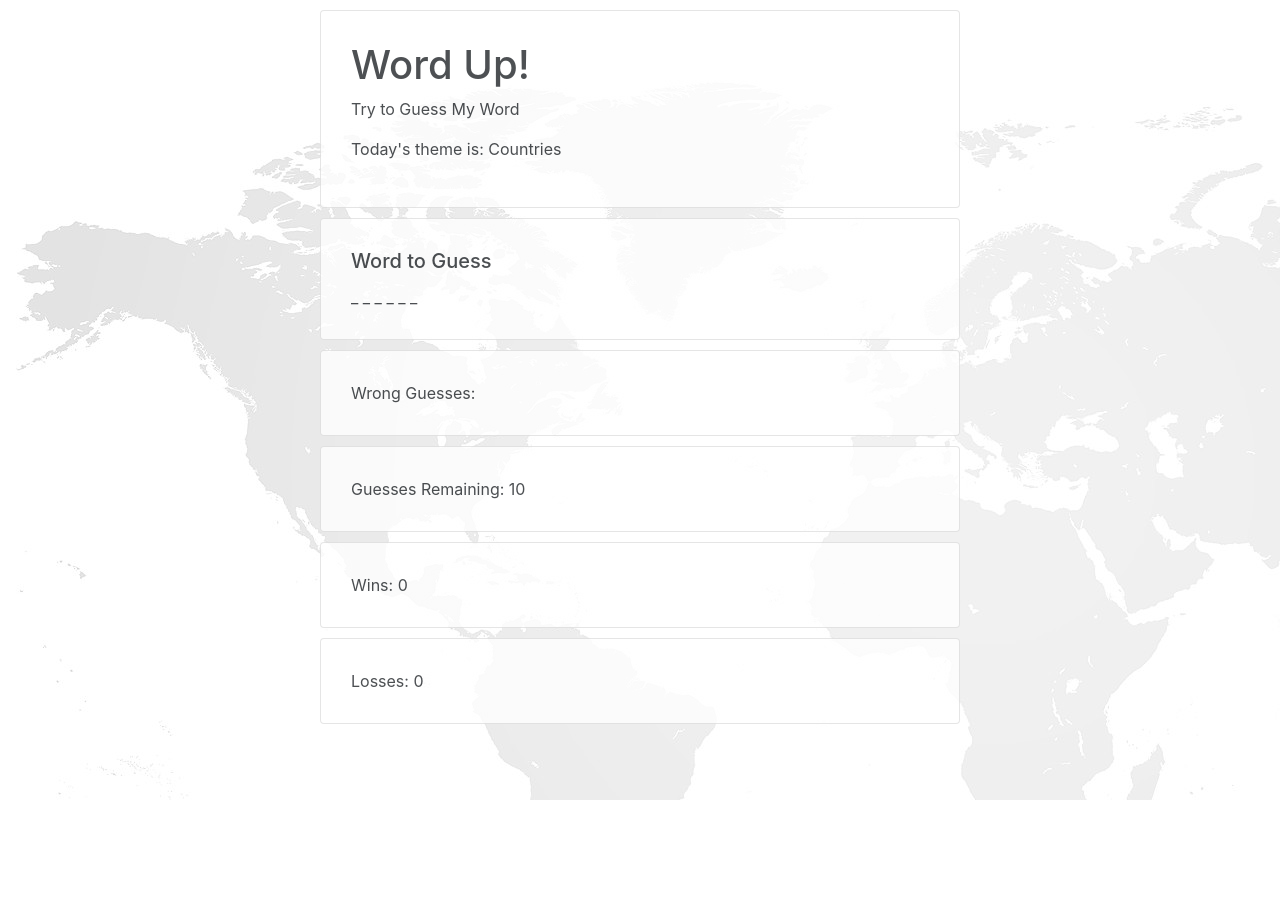
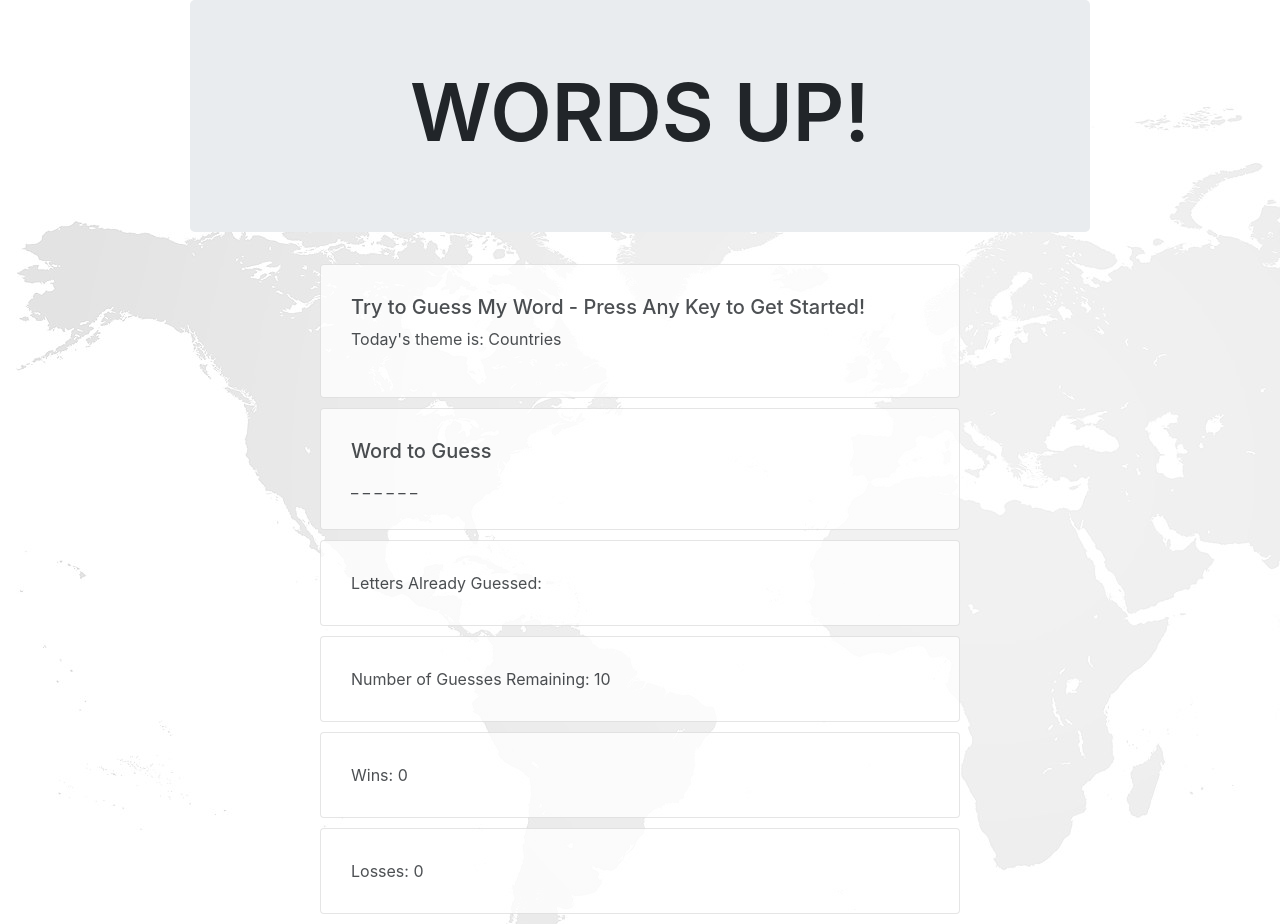
Before and after one commit to danvoong92/Word-Guess-Game, a plain HTML site: page index.html in a window 1280 px wide. Before the commit the page ends 800 px from the top, so only its background shows below. Drawn offline with nearby package versions, Linux system fonts and the light colour scheme.

Commit message:
some-changes-to-html-and-css

```diff
--- a/assets/css/style.css
+++ b/assets/css/style.css
@@ -5,10 +5,19 @@
 body {
     background-image: url("../images/background.png");
 }
-
+.jumbotron {
+    max-width: 900px;
+    margin: 0 auto;
+    text-align: center;
+}
 .card {
     opacity: .8;
     margin: 10px auto;
     padding: 10px;
     position: absolute;
 }
+
+#header {
+    font-size: 80px;
+    font-weight: 600;
+}
--- a/index.html
+++ b/index.html
@@ -10,11 +10,14 @@
     <link rel="stylesheet" href="https://stackpath.bootstrapcdn.com/bootstrap/4.1.3/css/bootstrap.min.css" integrity="sha384-MCw98/SFnGE8fJT3GXwEOngsV7Zt27NXFoaoApmYm81iuXoPkFOJwJ8ERdknLPMO" crossorigin="anonymous">
 </head>
 <body>
-
+    <div class = "container">
+        <div class = "jumbotron">
+            <h2 id="header">WORDS UP!</h2>
+        </div>
+    </div>
     <div class="card" style="width: 40rem;">
         <div class="card-body">
-            <h1>Word Up!</h1>
-            <p>Try to Guess My Word</p>
+            <h5>Try to Guess My Word - Press Any Key to Get Started!</h5>
             <p>Today's theme is: Countries</p>
         </div>
     </div>
@@ -28,13 +31,13 @@
 
     <div class="card" style="width: 40rem;">
         <div class="card-body">
-            Wrong Guesses: <span id="wrongGuesses"></span>
+            Letters Already Guessed: <span id="wrongGuesses"></span>
         </div>
     </div>
 
     <div class="card" style="width: 40rem;">
         <div class="card-body">
-            Guesses Remaining: <span id="numGuesses">10</span>
+            Number of Guesses Remaining: <span id="numGuesses">10</span>
         </div>
     </div>
 
```
